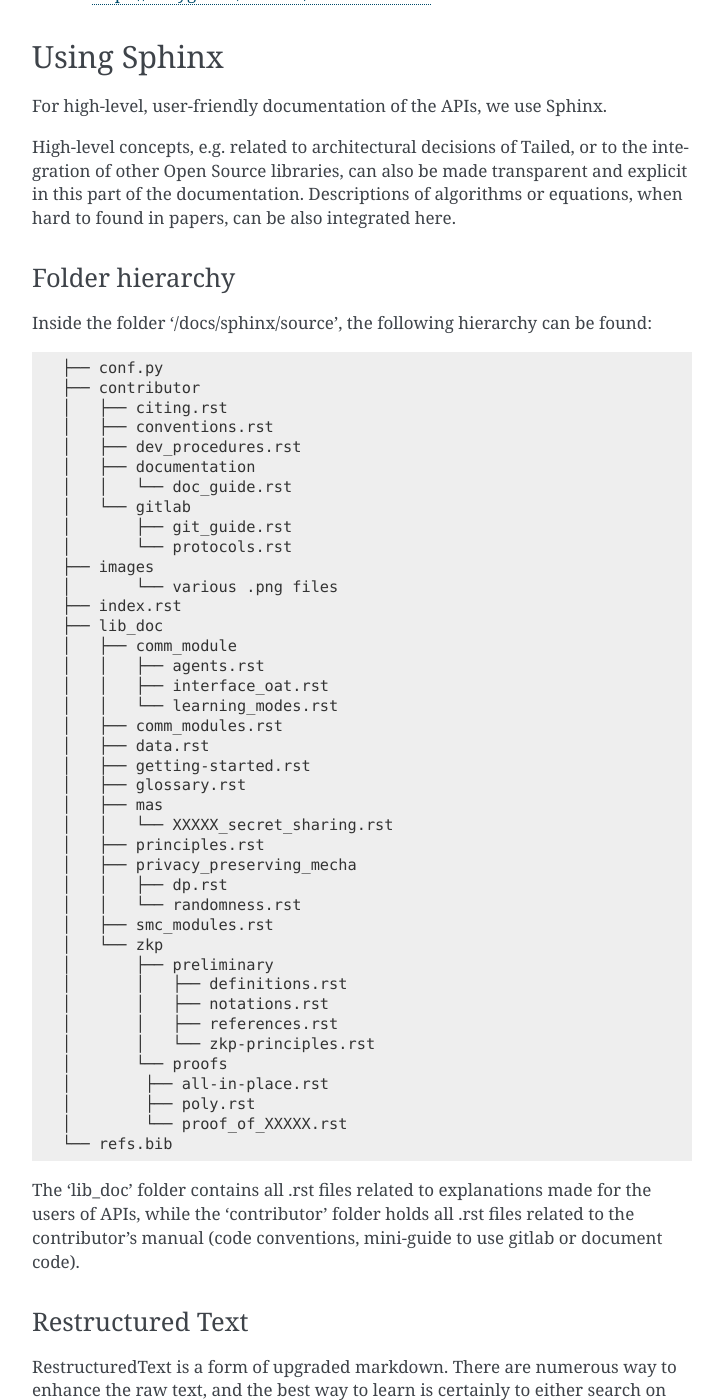
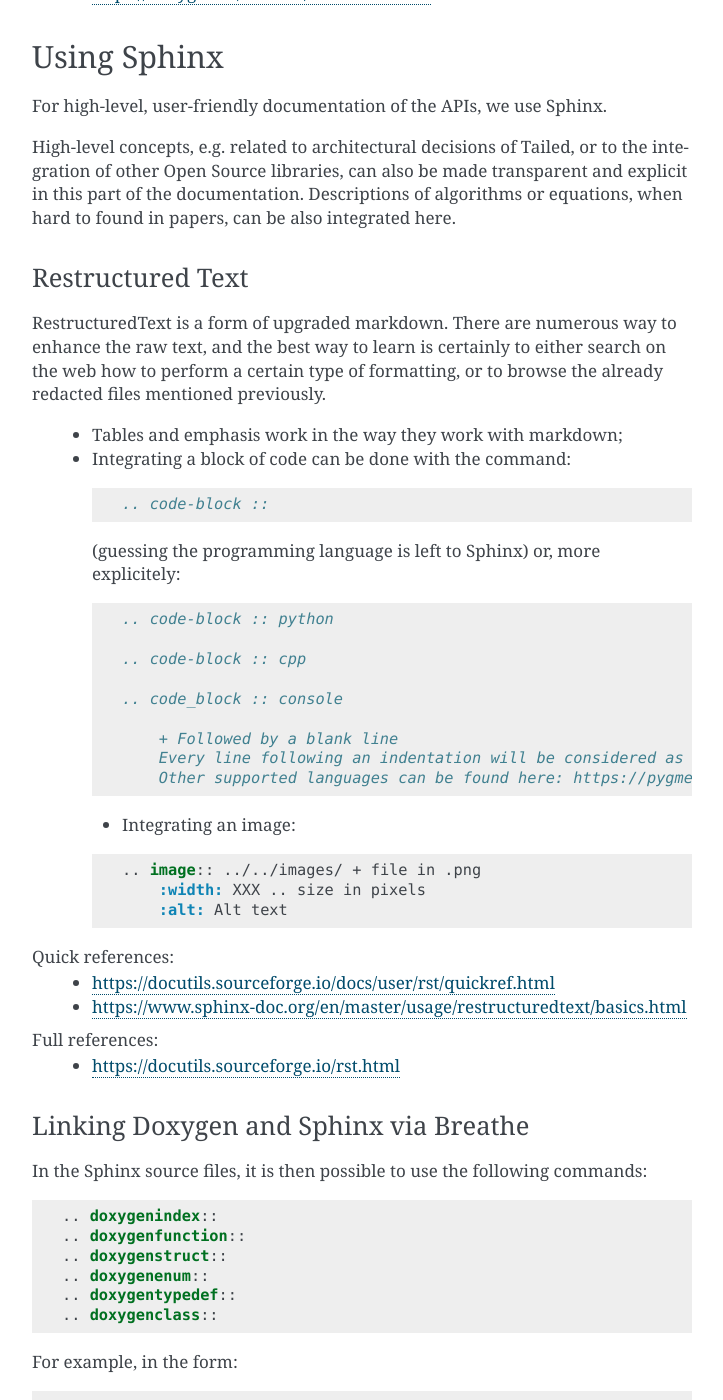
Before and after one commit to Sophie-Villerot/Cpp-Template-GTest-on-Gitlab, a Sphinx documentation site: the page built from docs/sphinx/source/contributor/documentation/doc_guide.rst, in a window 1280 px wide and 1400 px high, scrolled down 2003 px. Shown: the whole window, without its empty margins (388-1111 px from the left). Built offline with Sphinx 7.4.7, drawn with Linux system fonts in a browser that asks for light colours; pages that are not in the unit, such as notebooks, are missing from menus.

Commit message:
Update doc_guide.rst

```diff
--- a/docs/sphinx/source/contributor/documentation/doc_guide.rst
+++ b/docs/sphinx/source/contributor/documentation/doc_guide.rst
@@ -98,58 +98,6 @@
 libraries, can also be made transparent and explicit in this part of the documentation.
 Descriptions of algorithms or equations, when hard to found in papers, can be also integrated here.
 
-Folder hierarchy
-----------------
-
-Inside the folder '/docs/sphinx/source', the following hierarchy can be found:
-
-.. code-block:: console
-
-    ├── conf.py
-    ├── contributor
-    │   ├── citing.rst
-    │   ├── conventions.rst
-    │   ├── dev_procedures.rst
-    │   ├── documentation
-    │   │   └── doc_guide.rst
-    │   └── gitlab
-    │       ├── git_guide.rst
-    │       └── protocols.rst
-    ├── images
-    │       └── various .png files
-    ├── index.rst
-    ├── lib_doc
-    │   ├── comm_module
-    │   │   ├── agents.rst
-    │   │   ├── interface_oat.rst
-    │   │   └── learning_modes.rst
-    │   ├── comm_modules.rst
-    │   ├── data.rst
-    │   ├── getting-started.rst
-    │   ├── glossary.rst
-    │   ├── mas
-    │   │   └── XXXXX_secret_sharing.rst
-    │   ├── principles.rst
-    │   ├── privacy_preserving_mecha
-    │   │   ├── dp.rst
-    │   │   └── randomness.rst
-    │   ├── smc_modules.rst
-    │   └── zkp
-    │       ├── preliminary
-    │       │   ├── definitions.rst
-    │       │   ├── notations.rst
-    │       │   ├── references.rst
-    │       │   └── zkp-principles.rst
-    │       └── proofs
-    │        ├── all-in-place.rst
-    │        ├── poly.rst
-    │        └── proof_of_XXXXX.rst
-    └── refs.bib
-
-The 'lib_doc' folder contains all .rst files related to explanations made for the users of APIs,
-while the 'contributor' folder holds all .rst files related to the contributor's manual
-(code conventions, mini-guide to use gitlab or document code).
-
 Restructured Text
 -----------------
 
```
